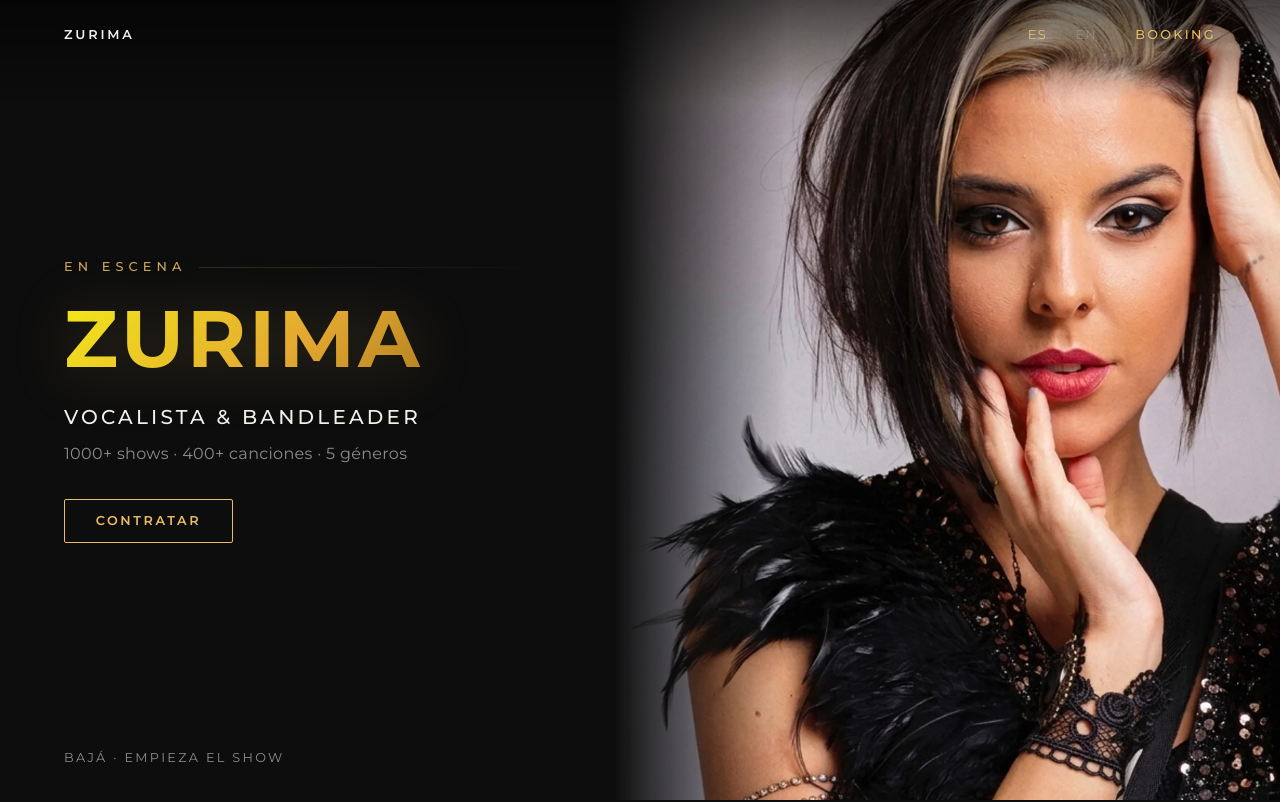
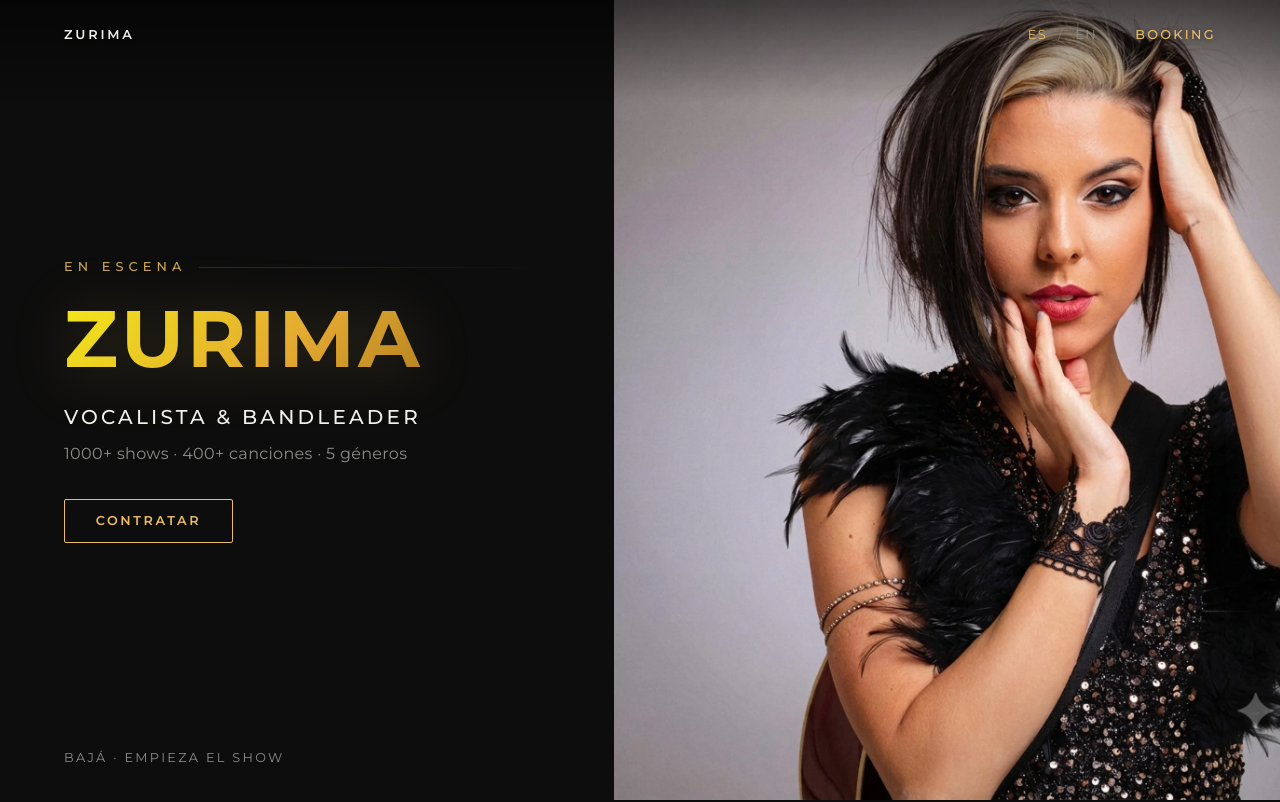
Before and after one commit to baltaenjoy-gif/zurima_website, a website built with Vite: page index.html in a window 1280 px wide. Shown: the top 802 px of the page. Built offline with nearby package versions, Linux system fonts and the light colour scheme.

Commit message:
debug(hero): mostrar imagen completa sin degradé para diagnóstico visual
Co-Authored-By: Claude Sonnet 5 <noreply@anthropic.com>

```diff
--- a/src/style.css
+++ b/src/style.css
@@ -227,17 +227,13 @@ h3 {
   height: 100%;
   z-index: -1;
   overflow: hidden;
-  -webkit-mask-image: linear-gradient(to right, transparent 0%, #000 26%);
-  mask-image: linear-gradient(to right, transparent 0%, #000 26%);
+  /* -webkit-mask-image: linear-gradient(to right, transparent 0%, #000 26%);
+  mask-image: linear-gradient(to right, transparent 0%, #000 26%); */
 }
 
 .hero__media img {
-  position: absolute;
-  width: 145%;
-  max-width: none;
-  height: 145%;
-  top: -8%;
-  left: -30%;
+  width: 100%;
+  height: 100%;
   object-fit: cover;
   object-position: center 15%;
 }
```
